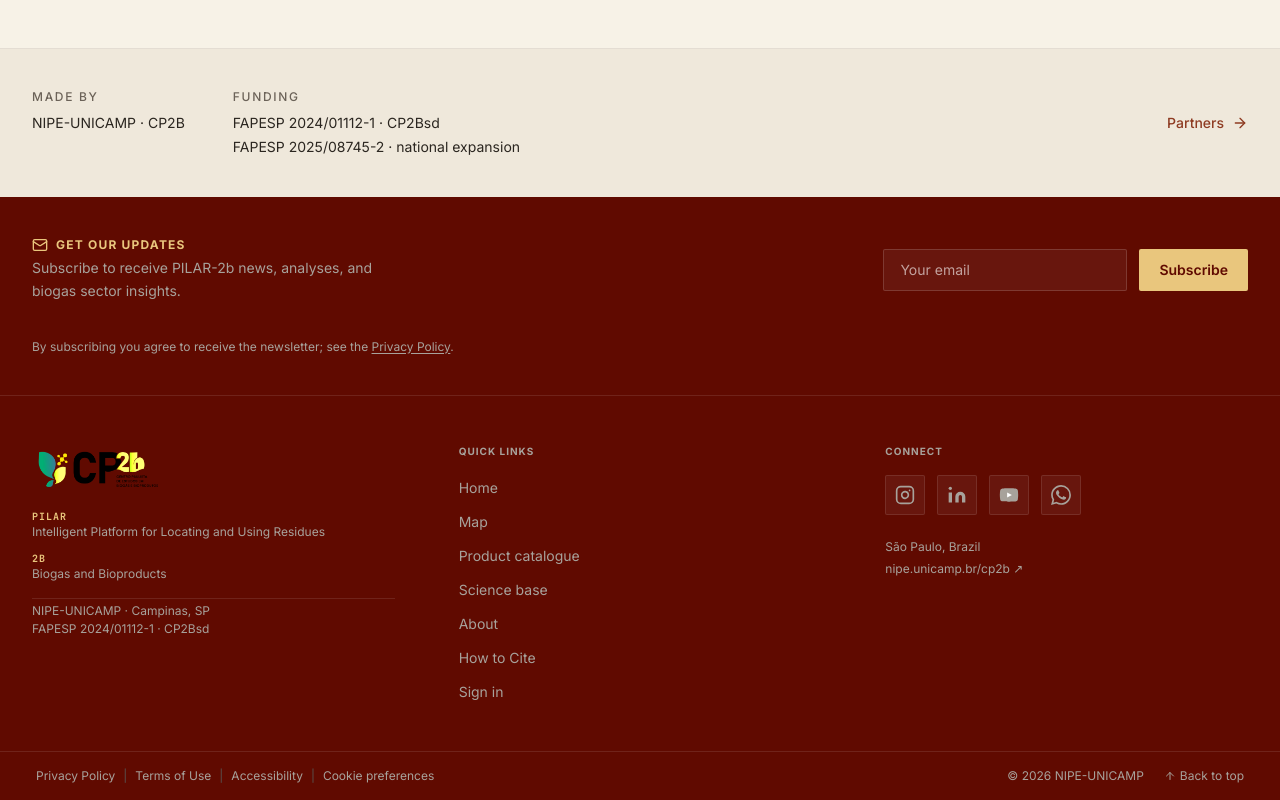
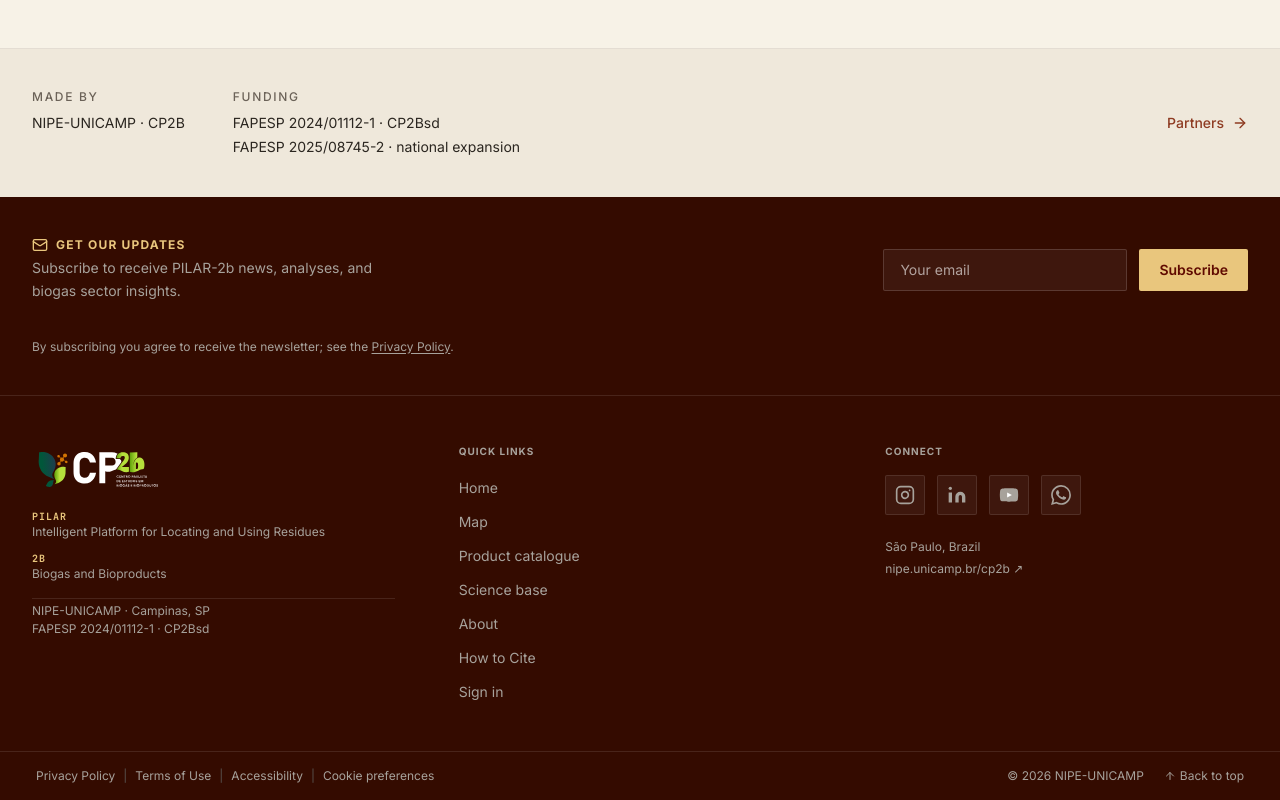
Before and after one commit to aikiesan/Pilar-2b, a Next.js app in the folder cp2b-workspace/NewLook/frontend/: page /en in a window 1280 px wide. Shown: the part 2586-3386 px from the top of the page. Built offline with nearby package versions, Linux system fonts and the light colour scheme; no server answers.

Commit message:
style(footer): deeper oxblood band and the vector negative logo
terra-900 glared on large screens; the band moves to terra-950 (#340B00).
The footer logo becomes the CP2b negative SVG instead of a brightened
black PNG.

```diff
--- a/cp2b-workspace/NewLook/frontend/src/components/layout/Footer.tsx
+++ b/cp2b-workspace/NewLook/frontend/src/components/layout/Footer.tsx
@@ -121,8 +121,8 @@
   ]
 
   return (
-    <footer className="bg-terra-900 text-white" role="contentinfo">
-      {/* Oxblood band (#600A00), after the Itaú Cultural references; ochre accents. */}
+    <footer className="bg-terra-950 text-white" role="contentinfo">
+      {/* Deep oxblood band (#340B00): terra-900 glared on large screens; ochre accents. */}
 
       {/* ── Section 1: Newsletter ─────────────────────────────────── */}
       <div className="border-b border-white/10">
@@ -165,7 +165,7 @@
               <button
                 type="submit"
                 disabled={status === 'loading' || status === 'success'}
-                className="px-5 py-2.5 text-sm font-semibold bg-ochre-300 hover:bg-ochre-200 disabled:opacity-60 text-terra-900 rounded transition-colors focus:outline-none focus:ring-2 focus:ring-ochre-300 focus:ring-offset-2 focus:ring-offset-terra-900 whitespace-nowrap"
+                className="px-5 py-2.5 text-sm font-semibold bg-ochre-300 hover:bg-ochre-200 disabled:opacity-60 text-terra-900 rounded transition-colors focus:outline-none focus:ring-2 focus:ring-ochre-300 focus:ring-offset-2 focus:ring-offset-terra-950 whitespace-nowrap"
               >
                 {status === 'loading' ? '...' : t('footer.newsletter_submit')}
               </button>
@@ -206,11 +206,11 @@
           {/* Col A — Branding */}
           <div className="space-y-4">
             <Image
-              src="/images/logotipo-full-black.png"
+              src="/images/cp2b-logo-negativo.svg"
               alt="PILAR-2b"
               width={130}
-              height={44}
-              className="brightness-200"
+              height={50}
+              unoptimized
               style={{ height: 'auto' }}
             />
 
```
Also changed, not shown: cp2b-workspace/NewLook/frontend/public/images/cp2b-logo-negativo.svg (added).
